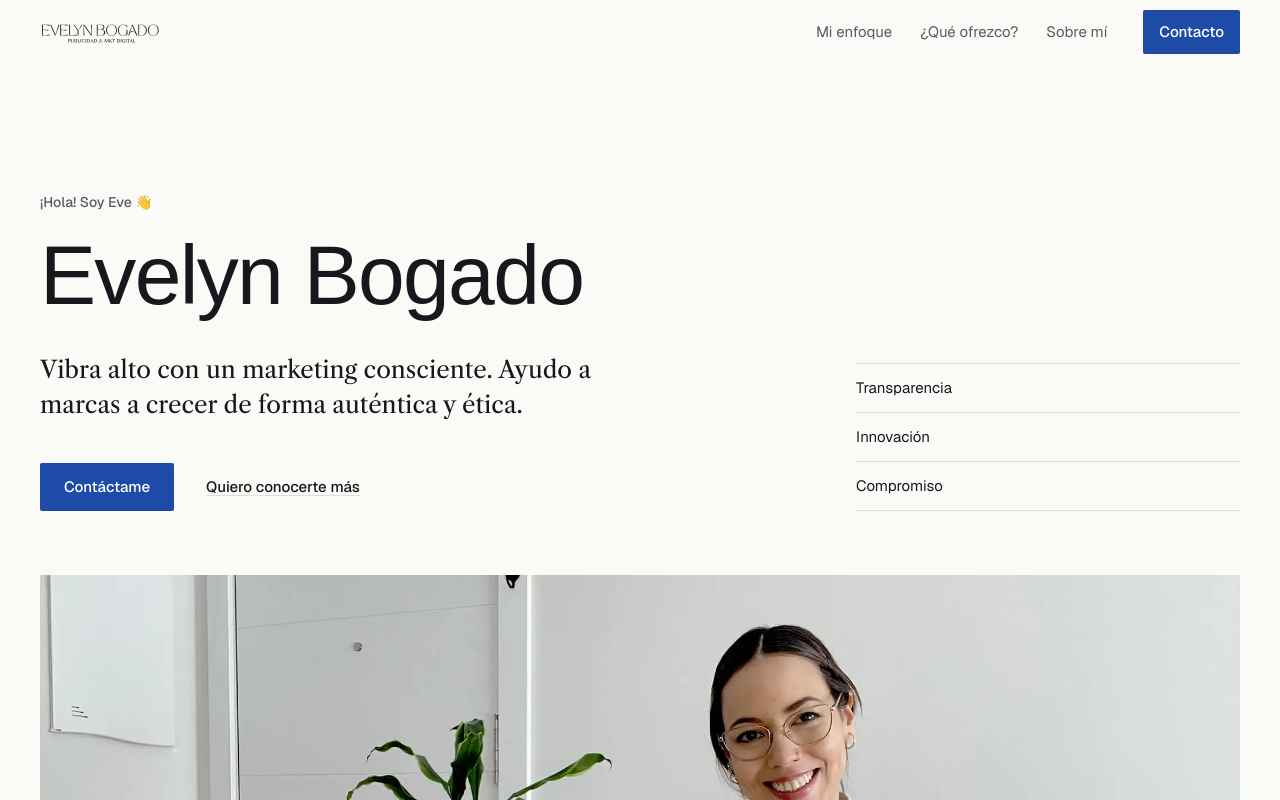
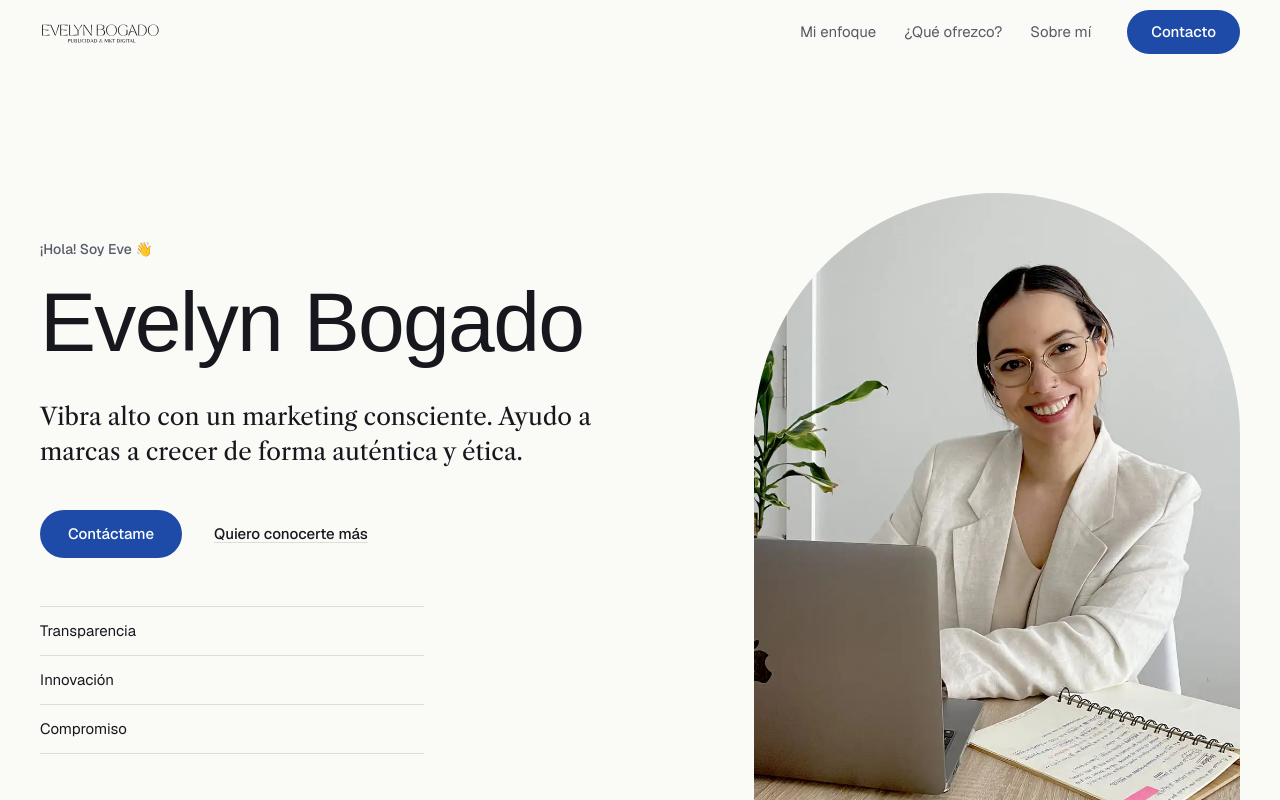
Before and after one commit to SebastianCoceres/eve-page, a Next.js app: page / in a window 1280 px wide. Shown: the top 800 px of the page. Built offline with nearby package versions, Linux system fonts and the light colour scheme; a web font is replaced by a local one.

Commit message:
feat(design): add arched portrait, pill primary buttons and 6px fields
Introduce one intentional curve from the Mediterranean reference: the hero
portrait becomes an arched doorway in a two-column hero, primary actions
become pills and form fields get a 6px radius. Everything else stays square.

```diff
--- a/app/globals.css
+++ b/app/globals.css
@@ -34,7 +34,8 @@
   --font-serif: var(--font-caslon-text), "Times New Roman", serif;
   --font-sans: var(--font-geist), ui-sans-serif, system-ui, sans-serif;
 
-  --radius-xs: 2px;
+  /* Shape rule: pills for primary actions, 6px for form fields, one arch on the portrait, everything else square. */
+  --radius-field: 6px;
 
   /* Flat world: no box-shadows anywhere. */
   --shadow-*: initial;
--- a/app/page.tsx
+++ b/app/page.tsx
@@ -17,7 +17,7 @@ export default function Home() {
     <>
       <a
         href="#main"
-        className="sr-only focus:not-sr-only focus:fixed focus:left-4 focus:top-3 focus:z-[100] focus:inline-flex focus:min-h-11 focus:items-center focus:rounded-xs focus:bg-primary focus:px-4 focus:text-[15px] focus:font-medium focus:text-primary-foreground"
+        className="sr-only focus:not-sr-only focus:fixed focus:left-4 focus:top-3 focus:z-[100] focus:inline-flex focus:min-h-11 focus:items-center focus:rounded-full focus:bg-primary focus:px-6 focus:text-[15px] focus:font-medium focus:text-primary-foreground"
       >
         Saltar al contenido
       </a>
--- a/components/sections/Hero.tsx
+++ b/components/sections/Hero.tsx
@@ -24,8 +24,8 @@ export const Hero = () => {
         <section id="home" tabIndex={-1} className="scroll-mt-16 pt-16 pb-24 focus:outline-none md:pt-24 md:pb-32 xl:pt-32 xl:pb-40">
             <div ref={ref} className="container">
                 <div ref={heroScope}>
-                    <div className="grid gap-12 md:grid-cols-12 md:items-end md:gap-x-6">
-                        <div className="md:col-span-8">
+                    <div className="grid gap-16 md:grid-cols-12 md:items-center md:gap-x-6">
+                        <div className="md:col-span-7">
                             <p className="hero-reveal text-eyebrow">¡Hola! Soy Eve 👋</p>
                             <Heading is="h1" className="hero-reveal mt-4">Evelyn Bogado</Heading>
                             <p className="hero-reveal mt-8 max-w-[40ch] text-lead text-foreground">
@@ -39,9 +39,7 @@ export const Hero = () => {
                                     <a href="#about" onClick={(event) => goTo(event, "about")}>Quiero conocerte más</a>
                                 </Button>
                             </div>
-                        </div>
-
-                        <ul className="hero-reveal border-t border-hairline md:col-span-4 md:col-start-9">
+                            <ul className="hero-reveal mt-12 max-w-sm border-t border-hairline">
                                 {values.map((value) => (
                                     <li key={value} className="border-b border-hairline py-3 text-[15px] text-foreground">
                                         {value}
@@ -50,15 +48,18 @@ export const Hero = () => {
                             </ul>
                         </div>
 
-                    <div className="hero-image relative mt-16 aspect-[4/5] overflow-hidden bg-surface md:aspect-[2/1]">
+                        {/* The one curve on the page: a whitewashed doorway arch. A true half-circle
+                            on a 4:5 box needs radii of 50% of the width and 40% of the height. */}
+                        <div className="hero-image relative aspect-[4/5] overflow-hidden rounded-t-[50%_40%] bg-surface md:col-span-5 md:col-start-8">
                             <Image
                                 priority
                                 src={imagen}
                                 alt="Evelyn Bogado en su espacio de trabajo"
                                 fill
-                            sizes="(min-width: 1280px) 1200px, 100vw"
-                            className="object-cover object-[64%_30%] md:object-[70%_40%]"
+                                sizes="(min-width: 1280px) 480px, (min-width: 768px) 40vw, 100vw"
+                                className="object-cover object-[64%_50%]"
                             />
+                        </div>
                     </div>
                 </div>
             </div>
--- a/components/ui/Button.tsx
+++ b/components/ui/Button.tsx
@@ -4,20 +4,21 @@ import { cva, type VariantProps } from "class-variance-authority"
 
 import { cn } from "@/lib/utils"
 
-// Primary = cobalt with white text (7.99:1). Flat: 2px radius, no shadow, no border weight.
+// Primary = cobalt pill with white text (7.99:1). Flat: no shadow, no border weight.
+// The outline ring follows the pill because outlines track border-radius.
 const buttonVariants = cva(
     "inline-flex items-center justify-center gap-2 whitespace-nowrap font-sans font-medium transition-colors duration-150 ease-out focus-visible:outline-2 focus-visible:outline-offset-2 focus-visible:outline-ring aria-disabled:cursor-progress motion-reduce:transition-none",
     {
         variants: {
             variant: {
-                default: "rounded-xs bg-primary text-primary-foreground hover:bg-primary-hover active:bg-primary-hover",
+                default: "rounded-full bg-primary text-primary-foreground hover:bg-primary-hover active:bg-primary-hover",
                 link: "text-link underline decoration-1 underline-offset-[3px] decoration-transparent hover:decoration-current",
                 quiet: "text-foreground underline decoration-1 underline-offset-[3px] decoration-hairline hover:decoration-current",
-                outline: "rounded-xs border border-input-border bg-field text-foreground hover:border-muted-foreground",
+                outline: "rounded-field border border-input-border bg-field text-foreground hover:border-muted-foreground",
             },
             size: {
-                default: "min-h-12 px-6 text-[15px]",
-                compact: "min-h-11 px-4 text-[15px]",
+                default: "min-h-12 px-7 text-[15px]",
+                compact: "min-h-11 px-6 text-[15px]",
                 inline: "min-h-11 text-[15px]",
                 icon: "size-11",
             },
--- a/components/ui/HoverCard.tsx
+++ b/components/ui/HoverCard.tsx
@@ -18,7 +18,7 @@ const HoverCardContent = React.forwardRef<
         align={align}
         sideOffset={sideOffset}
         className={cn(
-            "z-50 w-64 rounded-xs border border-hairline bg-field p-4 text-foreground outline-none data-[state=open]:animate-in data-[state=closed]:animate-out data-[state=closed]:fade-out-0 data-[state=open]:fade-in-0 data-[state=closed]:zoom-out-95 data-[state=open]:zoom-in-95 data-[side=bottom]:slide-in-from-top-2 data-[side=left]:slide-in-from-right-2 data-[side=right]:slide-in-from-left-2 data-[side=top]:slide-in-from-bottom-2",
+            "z-50 w-64 rounded-field border border-hairline bg-field p-4 text-foreground outline-none data-[state=open]:animate-in data-[state=closed]:animate-out data-[state=closed]:fade-out-0 data-[state=open]:fade-in-0 data-[state=closed]:zoom-out-95 data-[state=open]:zoom-in-95 data-[side=bottom]:slide-in-from-top-2 data-[side=left]:slide-in-from-right-2 data-[side=right]:slide-in-from-left-2 data-[side=top]:slide-in-from-bottom-2",
             className
         )}
         {...props}
--- a/components/ui/Input.tsx
+++ b/components/ui/Input.tsx
@@ -4,9 +4,9 @@ import { cn } from "@/lib/utils"
 
 export type InputProps = React.InputHTMLAttributes<HTMLInputElement>
 
-// 48px field on white, 1px border at 3:1. Focus turns the border cobalt and adds the ring.
+// 48px field on white, 6px radius, 1px border at 3:1. Focus turns the border cobalt and adds the ring.
 export const fieldClasses =
-    "w-full rounded-xs border border-input-border bg-field px-4 text-base text-foreground transition-colors duration-150 ease-out placeholder:text-muted-foreground hover:border-muted-foreground focus-visible:border-primary focus-visible:outline-2 focus-visible:outline-offset-2 focus-visible:outline-ring aria-[invalid=true]:border-error disabled:cursor-not-allowed disabled:opacity-60 motion-reduce:transition-none"
+    "w-full rounded-field border border-input-border bg-field px-4 text-base text-foreground transition-colors duration-150 ease-out placeholder:text-muted-foreground hover:border-muted-foreground focus-visible:border-primary focus-visible:outline-2 focus-visible:outline-offset-2 focus-visible:outline-ring aria-[invalid=true]:border-error disabled:cursor-not-allowed disabled:opacity-60 motion-reduce:transition-none"
 
 const Input = React.forwardRef<HTMLInputElement, InputProps>(
     ({ className, type, ...props }, ref) => {
--- a/components/ui/Select.tsx
+++ b/components/ui/Select.tsx
@@ -77,7 +77,7 @@ const SelectContent = React.forwardRef<
         <SelectPrimitive.Content
             ref={ref}
             className={cn(
-                "relative z-[60] max-h-96 min-w-[8rem] overflow-hidden rounded-xs border border-input-border bg-field text-foreground data-[state=open]:animate-in data-[state=closed]:animate-out data-[state=closed]:fade-out-0 data-[state=open]:fade-in-0 data-[state=open]:duration-150 data-[state=closed]:duration-150 motion-reduce:animate-none",
+                "relative z-[60] max-h-96 min-w-[8rem] overflow-hidden rounded-field border border-input-border bg-field text-foreground data-[state=open]:animate-in data-[state=closed]:animate-out data-[state=closed]:fade-out-0 data-[state=open]:fade-in-0 data-[state=open]:duration-150 data-[state=closed]:duration-150 motion-reduce:animate-none",
                 position === "popper" &&
                 "data-[side=bottom]:translate-y-1 data-[side=left]:-translate-x-1 data-[side=right]:translate-x-1 data-[side=top]:-translate-y-1",
                 className
--- a/components/ui/Toaster.tsx
+++ b/components/ui/Toaster.tsx
@@ -14,7 +14,7 @@ const Toaster = ({ ...props }: ToasterProps) => {
             toastOptions={{
                 classNames: {
                     toast:
-                        "group toast group-[.toaster]:bg-field group-[.toaster]:text-foreground group-[.toaster]:font-sans group-[.toaster]:text-[15px] group-[.toaster]:border group-[.toaster]:border-hairline group-[.toaster]:rounded-xs group-[.toaster]:shadow-none",
+                        "group toast group-[.toaster]:bg-field group-[.toaster]:text-foreground group-[.toaster]:font-sans group-[.toaster]:text-[15px] group-[.toaster]:border group-[.toaster]:border-hairline group-[.toaster]:rounded-none group-[.toaster]:shadow-none",
                     description: "group-[.toast]:text-muted-foreground",
                     success: "group-[.toaster]:[&_[data-icon]]:text-success",
                     error: "group-[.toaster]:[&_[data-icon]]:text-error",
```
Lines whose indentation alone changed are shown as unchanged.
